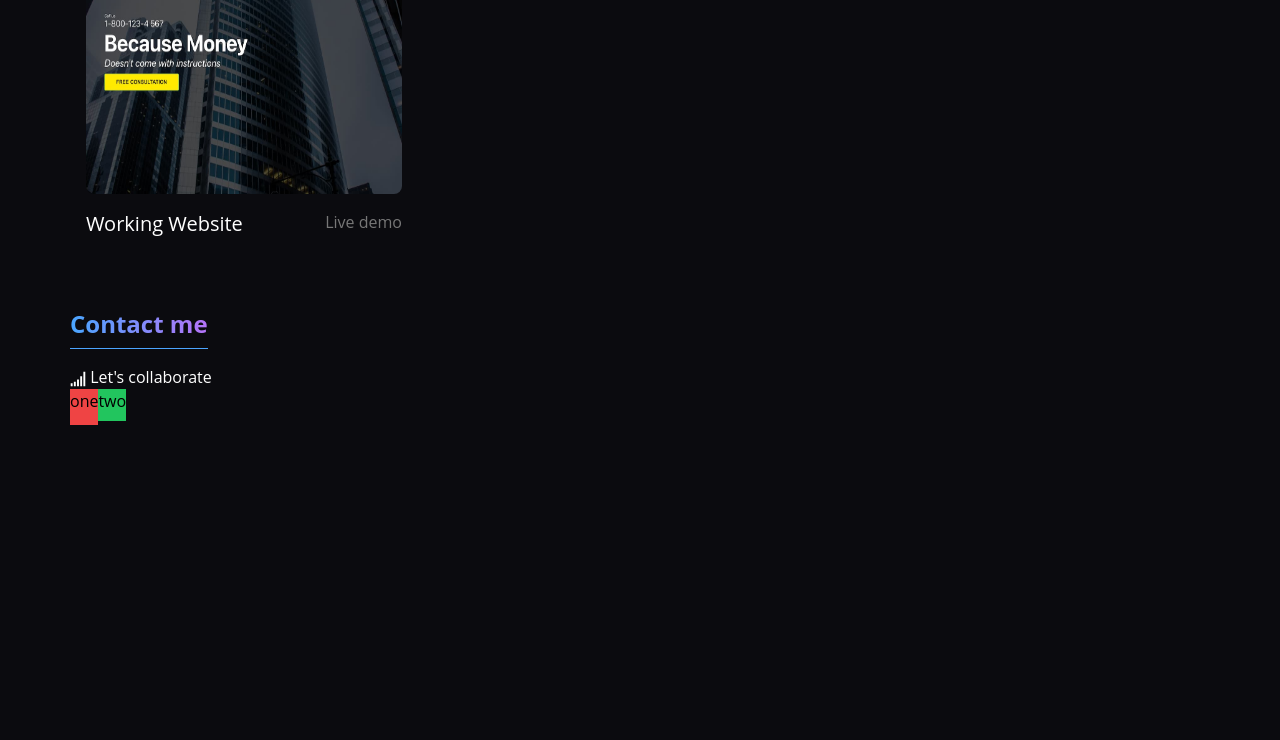
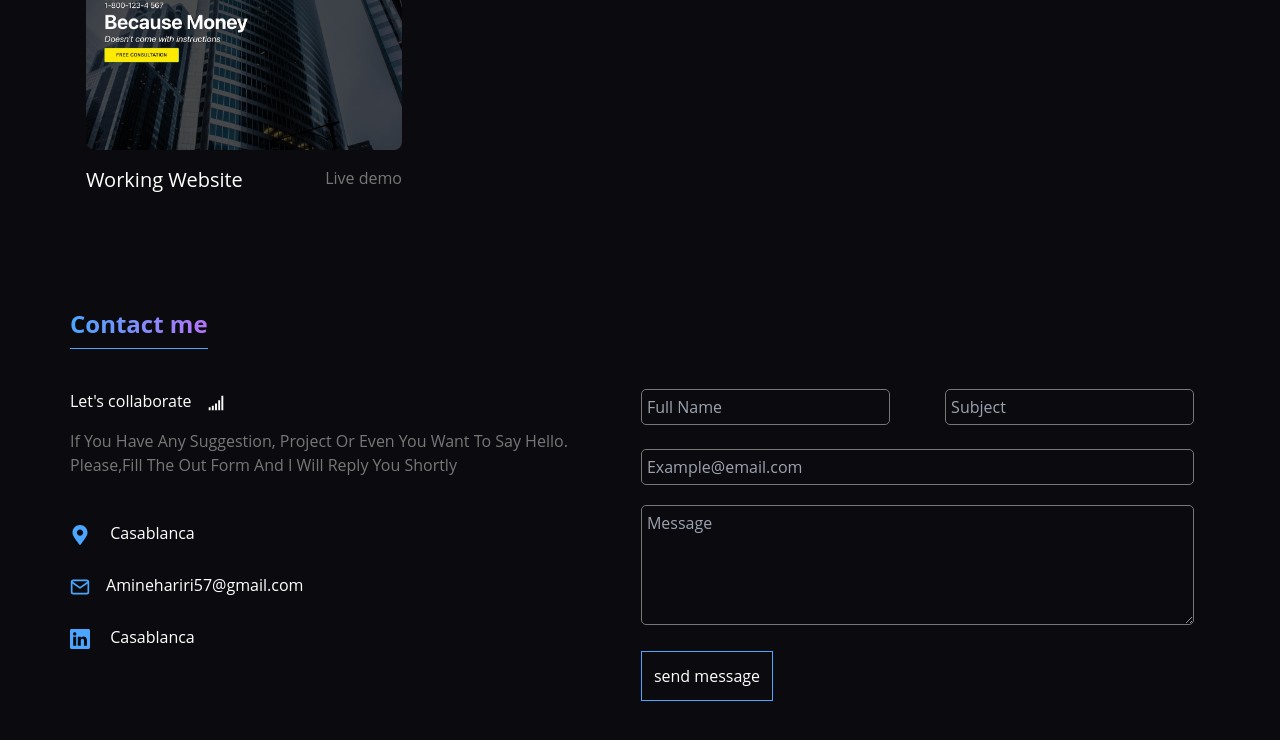
Before and after one commit to Aminehariri/React-Portfolio, a React (Create React App) app: page / in a window 1280 px wide. Shown: the part 3085-3825 px from the top of the page. Built offline with nearby package versions, Linux system fonts and the light colour scheme; the HTML template or start-up script is replaced by a standard one.

Commit message:
done with contact section

```diff
--- a/src/components/Contact.jsx
+++ b/src/components/Contact.jsx
@@ -1,16 +1,42 @@
 import React from 'react'
 import {RiContactsFill} from 'react-icons/ri'
 import {GiNetworkBars} from 'react-icons/gi'
+import {FaMapMarkerAlt} from 'react-icons/fa'
+import {FiMail} from 'react-icons/fi'
+import {BsLinkedin} from 'react-icons/bs'
 
 export default function Contact() {
   return (
-    <div name="Contact" className='w-full h-[100vh]'>
+    <div name="Contact" className='w-full '>
         <h2 className='text-2xl text-gradient section-title my-4 py-2'> Contact me</h2>
-        <h3 className='text-white'><GiNetworkBars/> Let's collaborate</h3>
 
-        <div className='flex flex-col sm:flex-row'>
-          <div className='bg-red-500 h-9'>one</div>
-          <div className='bg-green-500 h-8'>two</div>
+
+        <div className='flex flex-col lg:flex-row'>
+          <div className='w-full lg:w-1/2 my-2 md:my-6'>
+            <h3 className='text-white'>Let's collaborate<GiNetworkBars className='ml-4'/></h3>
+            <p className='my-4'>If You Have Any Suggestion, Project Or Even You Want To Say Hello.
+              Please,Fill The Out Form And I Will Reply You Shortly</p>
+              <ul className='my-4 md:my-8'>
+                <li className='text-white'><FaMapMarkerAlt className='text-[#4ca5ff] my-4 mr-4' size={20}/> Casablanca</li>
+                <li className='text-white'><FiMail className='text-[#4ca5ff]  my-4  mr-4' size={20}/>Aminehariri57@gmail.com</li>
+                <li className='text-white'><BsLinkedin  className='text-[#4ca5ff] my-4  mr-4' size={20}/> Casablanca</li>
+              </ul>
+          </div>
+
+
+          <div className='md:mx-4'>
+            <form action="" className='w-full'>
+              <div className='flex flex-wrap my-1 justify-between'>
+                <input type="text"  required className=' inp w-full md:w-[45%] my-5' placeholder='Full Name'/>
+                <input type="text" required className='inp w-full md:w-[45%] my-5 ' placeholder='Subject' />
+              </div>
+
+              <input type="mail" className='inp w-full mb-5' placeholder='Example@email.com' />
+              <textarea  required className='inp w-full h-[120px] mb-5' placeholder='Message'></textarea>
+              <input type="submit" className='border border-[#4ca5ff] p-3 cursor-pointer text-white ' value='send message' name="" id="" />
+            </form>
+
+          </div>
         </div>
     </div>
   )
--- a/src/index.css
+++ b/src/index.css
@@ -98,7 +98,6 @@ h1{
 
 /* button shap code  */
 .btn{
-  /* background: linear-gradient(90deg,#4ca5ff 2.34%,#b673f8 100.78%); */
   background-color: transparent;
   border: 1px solid #4ca5ff;
   color: #4ca5ff;
@@ -128,10 +127,6 @@ svg{
   width: fit-content;
 }
 
-img{
-  height: 100%;
-  width: 100%;
-}
 
 
 
@@ -149,15 +144,20 @@ img{
   )!important;
 }
 
-/* .card{
-  -webkit-box-shadow: 0.5px 0 11.5px -3.5px #dddddd;
--moz-box-shadow: 0.5px 0 11.5px -3.5px #dddddd;
-box-shadow: 0.5px 0 11.5px -3.5px #dddddd;
-} */
-
 .card:hover{
   -webkit-box-shadow: inset 6px 6px 30px rgb(246 246 246 / 20%);
   box-shadow: inset 6px 6px 30px rgb(246 246 246 / 20%);
   -webkit-transition: all 0.3s ease;
   transition: all 0.3s ease;
 }
+
+.inp{
+  padding: 5px;
+  border: 1px solid #777;
+  outline: none;
+  color: white;
+  border-radius: 5px;
+}
+.inp:focus{
+  border:  1px solid #4ca5ff;
+}
```
